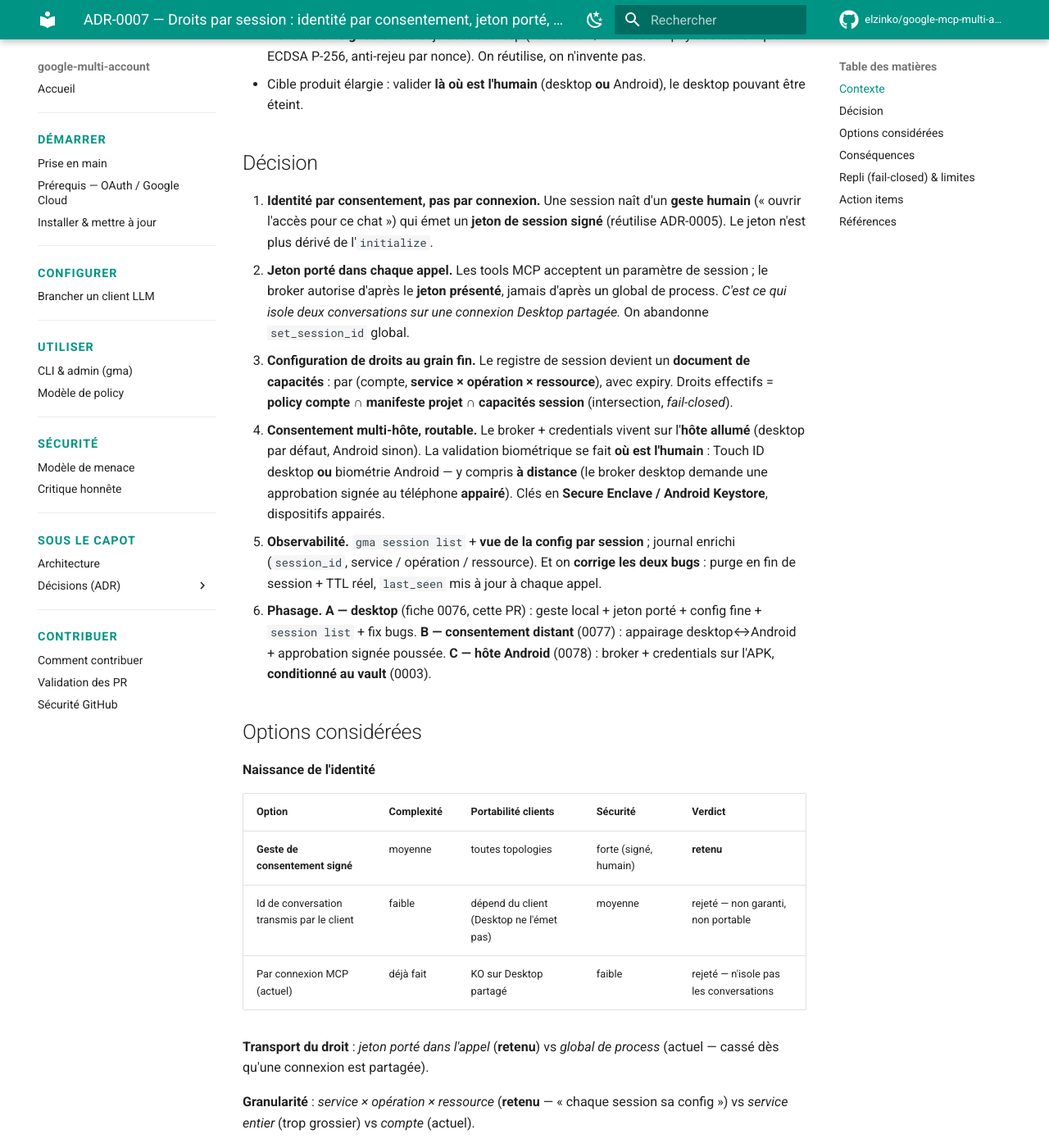
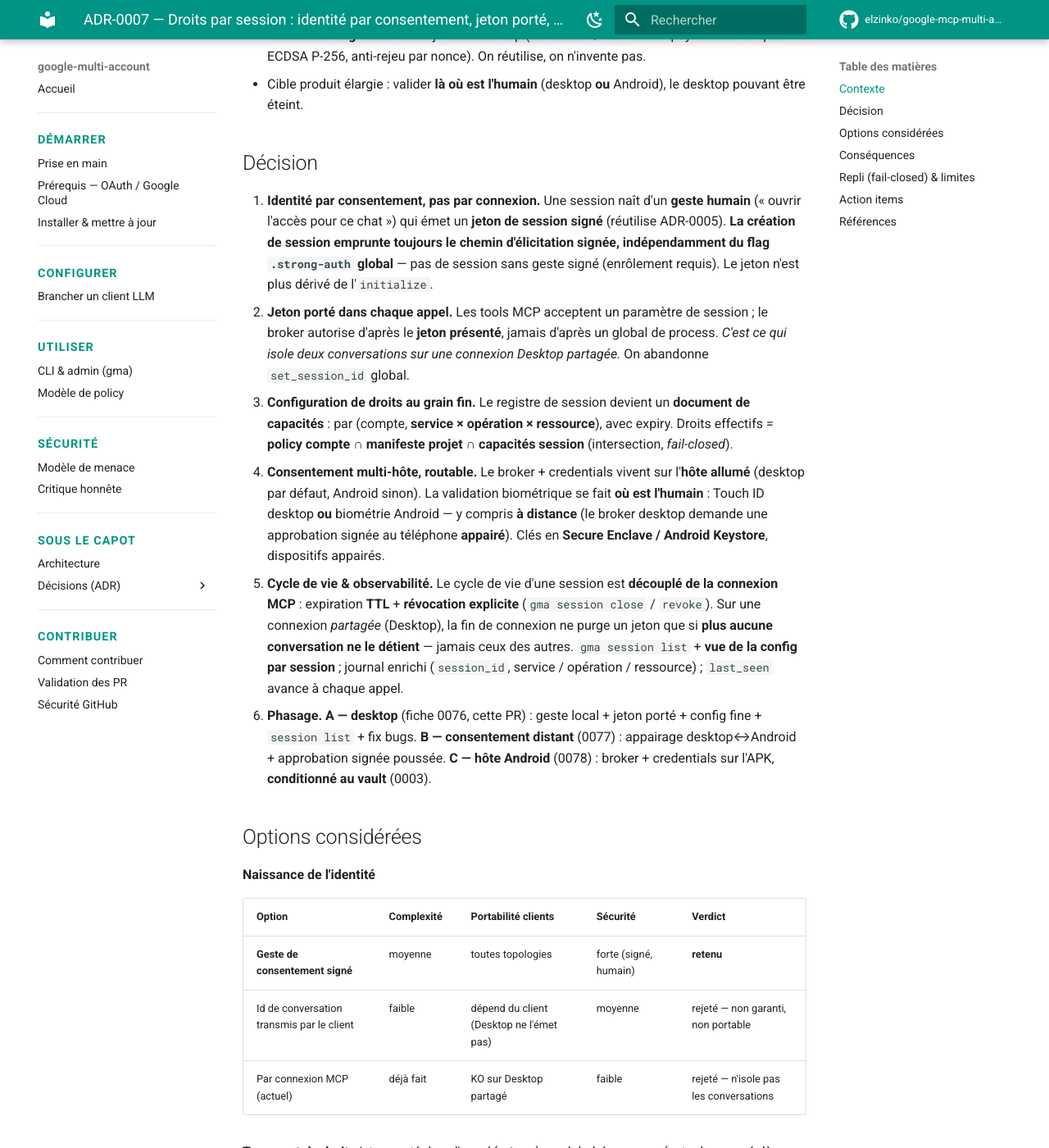
Before and after one commit to elzinko/google-mcp-multi-account, an MkDocs documentation site: the page built from docs/adr/ADR-0007-droits-par-session.md, in a window 1280 px wide and 1400 px high, scrolled down 1136 px. Shown: the whole window at 82% size. Built offline with MkDocs 1.6.1 and Material for MkDocs 9.7.7, drawn with Linux system fonts in a browser that asks for light colours; comment, search, counter and statistics services are not loaded; some of the changed text lies outside the part shown.

Commit message:
docs(0076): adresse la revue Codex (cycle de vie découplé + session toujours signée)
- ① Découple le cycle de vie de session de la déconnexion MCP : TTL +
  révocation explicite ; une déconnexion de connexion partagée ne purge pas
  les jetons des autres conversations.
- ② Création de session sous élicitation signée EXIGÉE, indépendamment du
  flag .strong-auth global (invariant « identité = geste signé » tenu dès
  la Phase A). Sans enrôlement → refus.

Co-Authored-By: Claude Opus 4.8 <noreply@anthropic.com>

```diff
--- a/docs/adr/ADR-0007-droits-par-session.md
+++ b/docs/adr/ADR-0007-droits-par-session.md
@@ -4,7 +4,7 @@
 **Statut** : proposé (Phase A visée par la fiche 0076 ; Phases B/C esquissées → fiches 0077/0078 à venir)
 **Décideurs** : Thomas (mainteneur)
 
-> **TL;DR** — Chaque conversation obtient un périmètre Google **qui lui est propre** : décidé par un **geste de consentement humain signé** (pas déduit de la connexion MCP), **transporté dans chaque appel** (pas dans un état global du serveur), **configurable au grain le plus fin** (service × opération × ressource), et **validable depuis l'appareil où se trouve l'humain** (Touch ID desktop ou biométrie Android, y compris à distance). Résultat : deux sessions du même compte peuvent avoir des droits différents, et aucune n'hérite passivement d'une autre. *L'outil vérifie, l'humain autorise, le LLM propose.*
+> **TL;DR** — Chaque conversation obtient un périmètre Google **qui lui est propre** : décidé par un **geste de consentement humain signé** (élicitation ADR-0005 **exigée** ; pas déduit de la connexion MCP), **transporté dans chaque appel** (pas dans un état global du serveur), **configurable au grain le plus fin** (service × opération × ressource), et **validable depuis l'appareil où se trouve l'humain** (Touch ID desktop ou biométrie Android, y compris à distance). Résultat : deux sessions du même compte peuvent avoir des droits différents, et aucune n'hérite passivement d'une autre. *L'outil vérifie, l'humain autorise, le LLM propose.*
 
 ## Contexte
 
@@ -23,11 +23,11 @@ Forces en présence :
 
 ## Décision
 
-1. **Identité par consentement, pas par connexion.** Une session naît d'un **geste humain** (« ouvrir l'accès pour ce chat ») qui émet un **jeton de session signé** (réutilise ADR-0005). Le jeton n'est plus dérivé de l'`initialize`.
+1. **Identité par consentement, pas par connexion.** Une session naît d'un **geste humain** (« ouvrir l'accès pour ce chat ») qui émet un **jeton de session signé** (réutilise ADR-0005). **La création de session emprunte toujours le chemin d'élicitation signée, indépendamment du flag `.strong-auth` global** — pas de session sans geste signé (enrôlement requis). Le jeton n'est plus dérivé de l'`initialize`.
 2. **Jeton porté dans chaque appel.** Les tools MCP acceptent un paramètre de session ; le broker autorise d'après le **jeton présenté**, jamais d'après un global de process. *C'est ce qui isole deux conversations sur une connexion Desktop partagée.* On abandonne `set_session_id` global.
 3. **Configuration de droits au grain fin.** Le registre de session devient un **document de capacités** : par (compte, **service × opération × ressource**), avec expiry. Droits effectifs = **policy compte ∩ manifeste projet ∩ capacités session** (intersection, *fail-closed*).
 4. **Consentement multi-hôte, routable.** Le broker + credentials vivent sur l'**hôte allumé** (desktop par défaut, Android sinon). La validation biométrique se fait **où est l'humain** : Touch ID desktop **ou** biométrie Android — y compris **à distance** (le broker desktop demande une approbation signée au téléphone **appairé**). Clés en **Secure Enclave / Android Keystore**, dispositifs appairés.
-5. **Observabilité.** `gma session list` + **vue de la config par session** ; journal enrichi (`session_id`, service / opération / ressource). Et on **corrige les deux bugs** : purge en fin de session + TTL réel, `last_seen` mis à jour à chaque appel.
+5. **Cycle de vie & observabilité.** Le cycle de vie d'une session est **découplé de la connexion MCP** : expiration **TTL** + **révocation explicite** (`gma session close` / `revoke`). Sur une connexion *partagée* (Desktop), la fin de connexion ne purge un jeton que si **plus aucune conversation ne le détient** — jamais ceux des autres. `gma session list` + **vue de la config par session** ; journal enrichi (`session_id`, service / opération / ressource) ; `last_seen` avance à chaque appel.
 6. **Phasage.** **A — desktop** (fiche 0076, cette PR) : geste local + jeton porté + config fine + `session list` + fix bugs. **B — consentement distant** (0077) : appairage desktop↔Android + approbation signée poussée. **C — hôte Android** (0078) : broker + credentials sur l'APK, **conditionné au vault** (0003).
 
 ## Options considérées
@@ -50,14 +50,15 @@ Forces en présence :
 
 **Plus facile** : deux sessions du même compte avec des droits distincts ; nouvelle conversation = zéro droit ; révocation par session ; audit par session ; extension mobile cadrée.
 
-**Plus dur** : le geste de consentement ajoute une friction (assumée) ; le jeton porté impose un **paramètre de session sur les tools** et que le modèle le présente (à instruire côté skill / prompt) ; le consentement distant est un **protocole d'appairage** coûteux (phase B) ; l'hôte Android **double la surface credentials** (phase C) — à ne faire **qu'avec** le vault (0003).
+**Plus dur** : le geste de consentement ajoute une friction (assumée ; **enrôlement Touch ID requis pour ouvrir toute session**) ; le jeton porté impose un **paramètre de session sur les tools** et que le modèle le présente (à instruire côté skill / prompt) ; le consentement distant est un **protocole d'appairage** coûteux (phase B) ; l'hôte Android **double la surface credentials** (phase C) — à ne faire **qu'avec** le vault (0003).
 
 **À revisiter** : le jeton est une **capacité au porteur** → le borner (expiry court, scope minimal, non affiché entre conversations) ; tout reste **coopératif** tant que le vault n'est pas là (contournements `gws` nu / édition FS, S-01…S-03 de 0045) ; si un client finit par exposer un vrai id de conversation, on pourra l'utiliser comme **raccourci** du geste.
 
 ## Repli (fail-closed) & limites
 
 - Jeton absent / invalide / expiré → **refus** (jamais d'accès par défaut).
-- `strongauth on` sans enrôlement, biométrie indisponible → refus (comme ADR-0005).
+- **Création de session sans enrôlement** de la clé d'élicitation, ou **biométrie indisponible** → **refus** (`gma elicitation enroll`) — *pas de session sans geste signé*, indépendamment du flag `.strong-auth`.
+- **Fin de connexion MCP** : ne purge **pas** les jetons encore détenus par d'autres conversations de la même connexion (cf. Décision 5).
 - Service / opération / ressource non déclarés dans la config de session → **refus** (default-deny, intersection).
 - Consentement distant (phase B) : refus si non appairé, signature non vérifiée, ou requête non liée à l'action exacte (nonce + expiry + device pinning).
 - Limite de menace **inchangée** : sans vault (0003), un agent avec shell peut contourner (édition `.sessions/`, `gws` nu). La couche session **durcit le modèle coopératif**, elle ne le rend pas cryptographiquement étanche.
```
Also changed, not shown: features/0076-droits-par-session-phase-a.md (+5 -3 lines).
